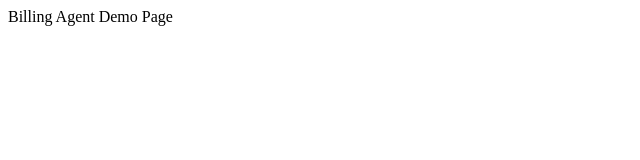
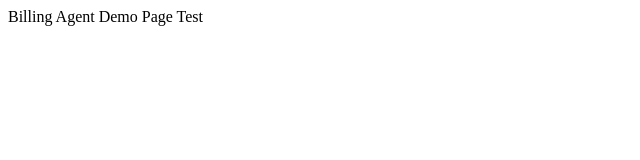
Before and after one commit to AlekhyaDhruvsoft/Billing_Agent, a plain HTML site: page index.html in a window 1280 px wide. Shown: the full height of the page, 0-640 px from the left. Drawn offline with nearby package versions, Linux system fonts and the light colour scheme.

Commit message:
Update index.html

```diff
--- a/index.html
+++ b/index.html
@@ -1,6 +1,6 @@
 <html>
   <body>
-    <p>Billing Agent Demo Page</p>
+    <p>Billing Agent Demo Page Test</p>
     <script type='text/javascript'>
     	function initEmbeddedMessaging() {
     		try {
```
